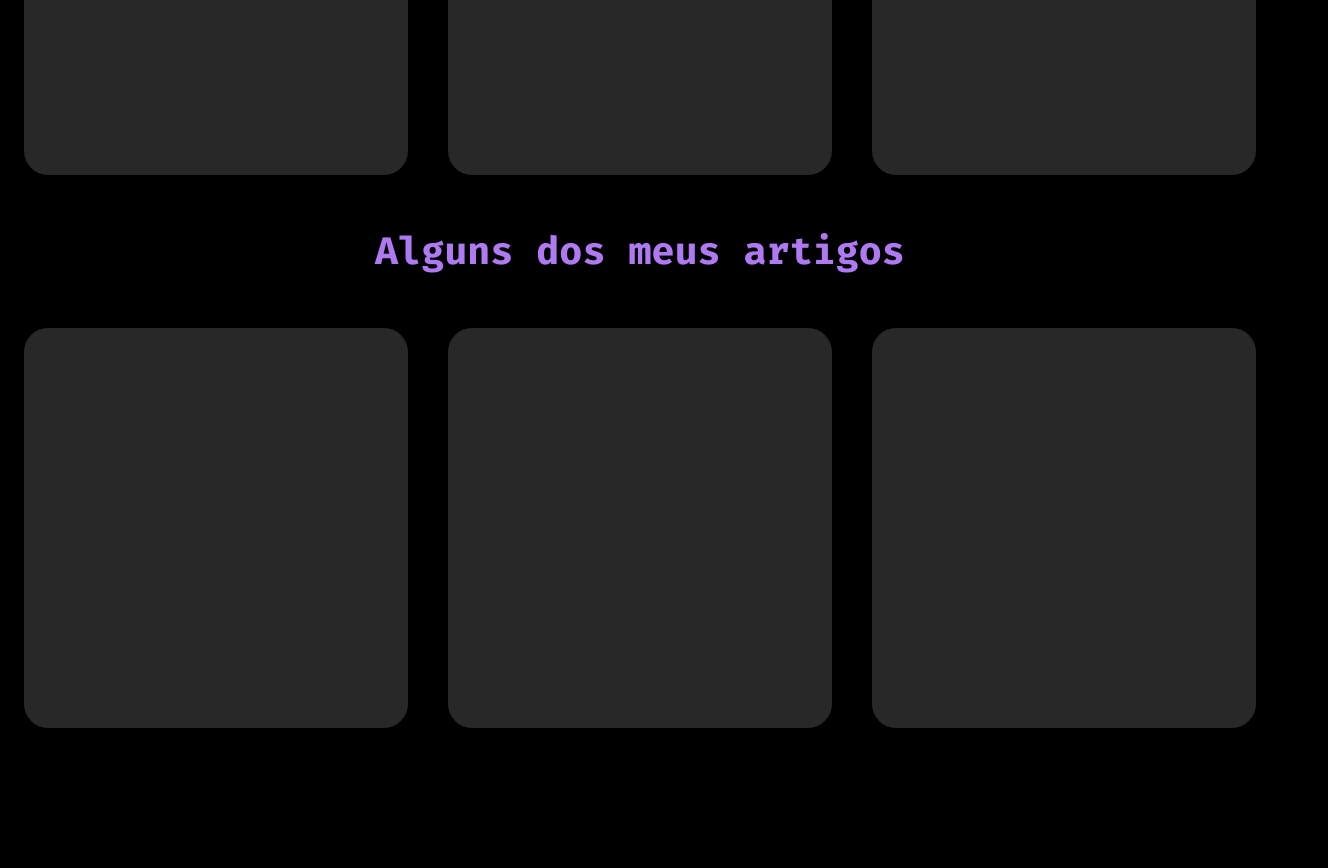
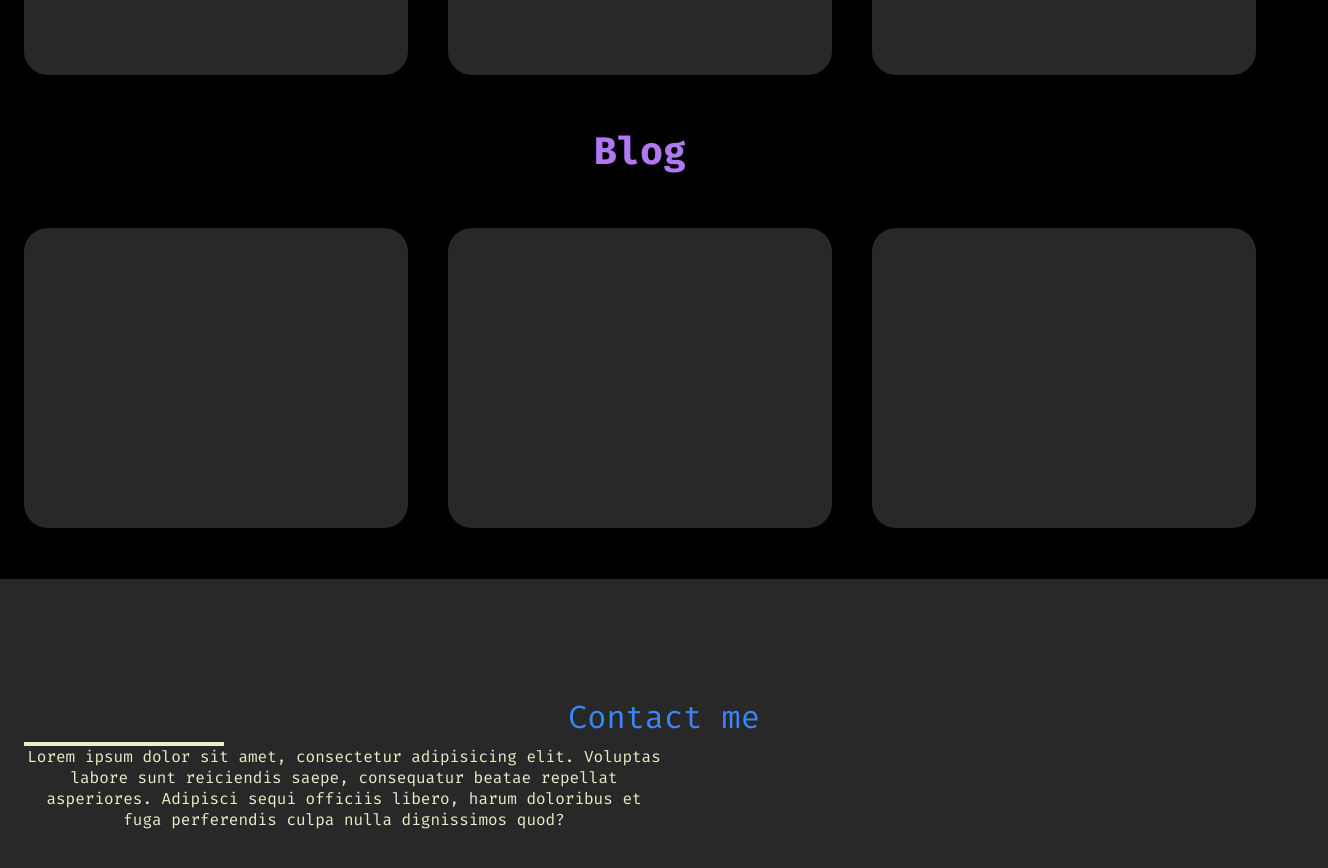
Before and after one commit to amandaduuaarte/AmandaDev, a React (Create React App) app: page / in a window 1280 px wide. Shown: the part 2200-3068 px from the top of the page, 1328 px wide, since content can reach past the window. Before the commit the page ends 2979 px from the top, so only its background shows below. Built offline with nearby package versions, Linux system fonts and the light colour scheme.

Commit message:
feat: Initial footer component structure.

```diff
--- /dev/null
+++ b/src/components/footer/index.tsx
@@ -0,0 +1,21 @@
+import React from "react";
+import { Container, Content, Description, Line, Text } from "./styles";
+
+export function Footer() {
+    return (
+        <Container>
+            <>
+                <Text>Contact me</Text>
+                <Line />
+            </>
+            <Content>
+                <Description>
+                    Lorem ipsum dolor sit amet, consectetur adipisicing elit.
+                    Voluptas labore sunt reiciendis saepe, consequatur beatae
+                    repellat asperiores. Adipisci sequi officiis libero, harum
+                    doloribus et fuga perferendis culpa nulla dignissimos quod?{" "}
+                </Description>
+            </Content>
+        </Container>
+    );
+}
--- /dev/null
+++ b/src/components/footer/styles.ts
@@ -0,0 +1,36 @@
+import styled from "styled-components";
+import { Colors } from "../../utils/constants";
+
+export const Container = styled.div`
+    background: ${Colors.primarys.gray};
+    height: 40vh;
+    width: 100vw;
+    padding: 24px;
+    display: flex;
+    justify-content: center;
+    flex-flow: column;
+`;
+
+export const Content = styled.div`
+    flex-flow: column;
+`;
+
+export const Text = styled.p`
+    color: ${Colors.texts.blueLight};
+    font-size: 2rem;
+    font-weight: 400;
+    text-align: center;
+`;
+
+export const Description = styled(Text)`
+    font-size: 1rem;
+    color: ${Colors.texts.greenLight};
+    width: 50%;
+    text-align: center;
+`;
+
+export const Line = styled.div`
+    border-bottom: 4px solid ${Colors.secondarys.greenLight};
+    width: 200px;
+    height: 4px;
+`;
--- a/src/components/myProjects/index.tsx
+++ b/src/components/myProjects/index.tsx
@@ -11,7 +11,7 @@ export function MyProjects() {
                 <Card />
             </Content>
 
-            <Text>Alguns dos meus artigos</Text>
+            <Text>Blog</Text>
             <Content>
                 <Card />
                 <Card />
--- a/src/components/myProjects/styles.ts
+++ b/src/components/myProjects/styles.ts
@@ -29,7 +29,7 @@ export const Content = styled.div`
 `;
 
 export const Card = styled.div`
-    height: 400px;
+    height: 300px;
     width: 30%;
     background: ${Colors.primarys.gray};
     border-radius: 24px;
--- a/src/pages/home/index.tsx
+++ b/src/pages/home/index.tsx
@@ -4,6 +4,7 @@ import { Container } from "./styles";
 import { Intro, Skills } from "../../components";
 import { MyJorney } from "../../components/myJorney";
 import { MyProjects } from "../../components/myProjects";
+import { Footer } from "../../components/footer";
 
 export function Home() {
     return (
@@ -12,6 +13,7 @@ export function Home() {
             <Skills />
             <MyJorney />
             <MyProjects />
+            <Footer />
         </Container>
     );
 }
--- a/src/utils/constants/colors.ts
+++ b/src/utils/constants/colors.ts
@@ -6,7 +6,9 @@ export const Colors = {
         gray: "#282828",
         blueLight: "#C0F0FF",
     },
-    secondarys: {},
+    secondarys: {
+        greenLight: "#e9edc9",
+    },
     icons: {},
     texts: {
         primary: "#AE79F1",
```
